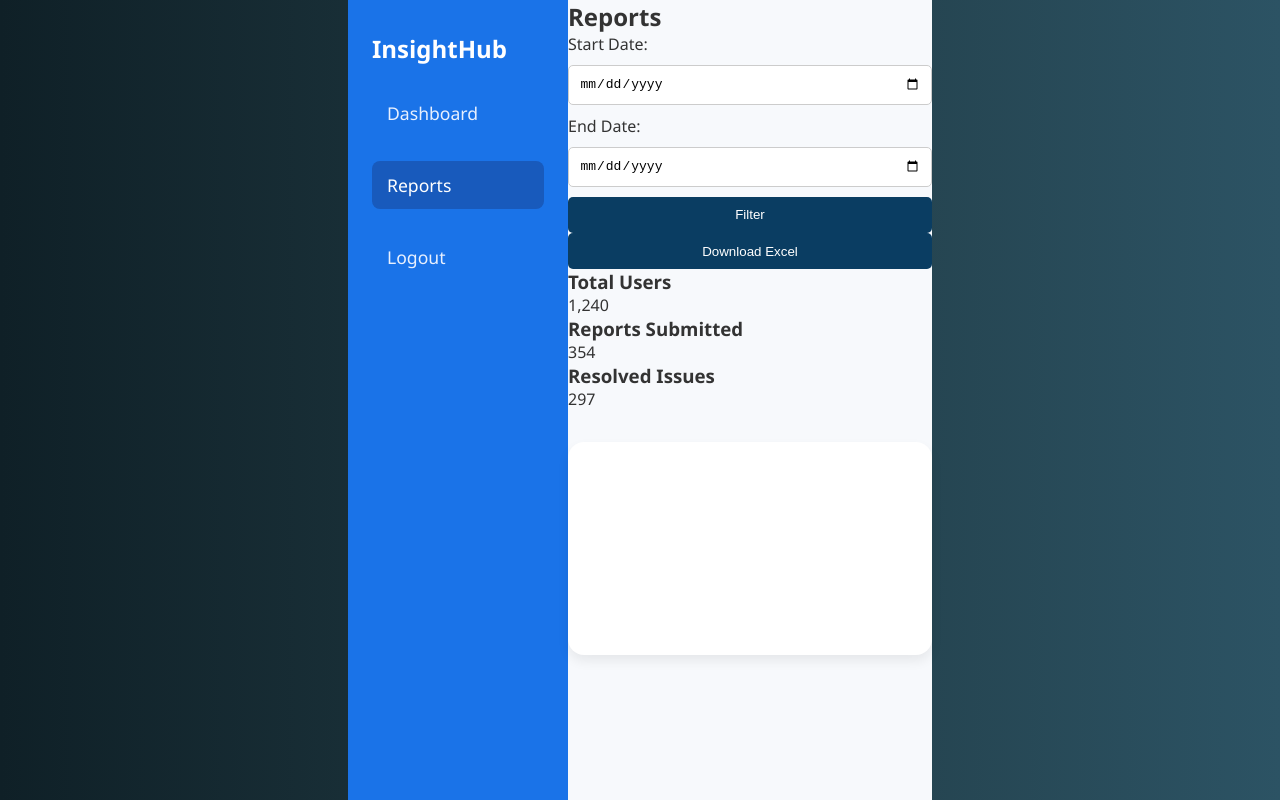
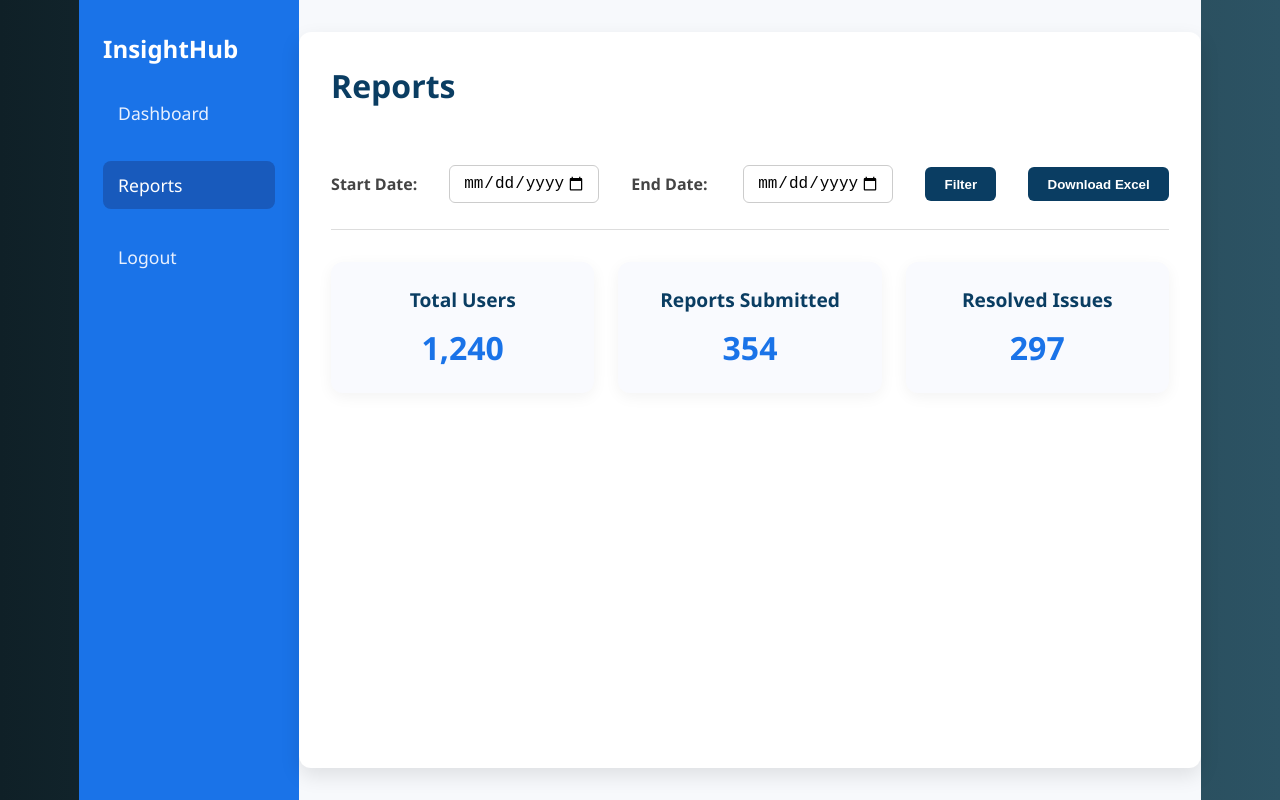
Before and after one commit to LutendoMuthala/insightsHub, a plain HTML site: page reports.html in a window 1280 px wide. Drawn offline with nearby package versions, Linux system fonts and the light colour scheme.

```diff
--- a/reports.html
+++ b/reports.html
@@ -25,10 +25,10 @@
       <!-- Filters -->
       <section class="report-filters">
         <label for="start-date">Start Date:</label>
-        <input type="date" id="start-date">
+        <input type="date" id="start-date" />
 
         <label for="end-date">End Date:</label>
-        <input type="date" id="end-date">
+        <input type="date" id="end-date" />
 
         <button onclick="filterReports()">Filter</button>
         <button onclick="downloadExcel()">Download Excel</button>
@@ -53,6 +53,7 @@
       <!-- Chart -->
       <section class="charts">
         <div class="chart-container hidden" id="chartSection">
+          <h3>Reports Overview</h3>
           <canvas id="reportChart"></canvas>
         </div>
       </section>
--- a/style.css
+++ b/style.css
@@ -385,3 +385,158 @@ body {
     gap: 1rem;
   }
 }
+
+/* ======== Reporting Page Styles ======== */
+
+.report-main {
+  max-width: 1200px;
+  margin: 2rem auto;
+  padding: 2rem 2rem;
+  background: #fff;
+  border-radius: 12px;
+  box-shadow: 0 8px 20px rgb(0 0 0 / 0.1);
+  box-sizing: border-box;
+  min-height: 80vh;
+  display: flex;
+  flex-direction: column;
+  gap: 2rem;
+  color: #0a3d62;
+}
+
+.report-main > h2 {
+  font-weight: 700;
+  font-size: 2rem;
+  margin-bottom: 1rem;
+}
+
+/* Filters - horizontally aligned with spacing */
+.report-filters {
+  display: flex;
+  flex-wrap: wrap;
+  align-items: center;
+  gap: 1rem 2rem;
+  border-bottom: 1px solid #ddd;
+  padding-bottom: 1rem;
+  font-size: 1rem;
+  color: #444;
+}
+
+.report-filters label {
+  min-width: 80px;
+  font-weight: 600;
+}
+
+.report-filters input[type="date"] {
+  padding: 0.5rem 0.8rem;
+  border-radius: 6px;
+  border: 1px solid #ccc;
+  font-size: 1rem;
+  cursor: pointer;
+  transition: border-color 0.2s ease;
+  width: 150px;
+}
+
+.report-filters input[type="date"]:focus {
+  border-color: #0a3d62;
+  outline: none;
+}
+
+.report-filters button {
+  background-color: #0a3d62;
+  color: white;
+  border: none;
+  padding: 0.6rem 1.2rem;
+  border-radius: 6px;
+  cursor: pointer;
+  font-weight: 600;
+  transition: background-color 0.3s ease;
+  flex-shrink: 0;
+  width: auto; /* override previous full width */
+}
+
+.report-filters button:hover {
+  background-color: #054470;
+}
+
+/* Cards layout */
+.report-cards {
+  display: flex;
+  gap: 1.5rem;
+  flex-wrap: wrap;
+  justify-content: space-between;
+}
+
+.report-cards .card {
+  flex: 1 1 250px;
+  background: #f9fafe;
+  border-radius: 12px;
+  padding: 1.5rem 2rem;
+  box-shadow: 0 4px 15px rgb(0 0 0 / 0.05);
+  color: #0a3d62;
+  text-align: center;
+  transition: box-shadow 0.3s ease;
+}
+
+.report-cards .card:hover {
+  box-shadow: 0 6px 20px rgb(0 0 0 / 0.15);
+}
+
+.report-cards .card h3 {
+  font-weight: 700;
+  font-size: 1.2rem;
+  margin-bottom: 0.8rem;
+}
+
+.report-cards .card p {
+  font-weight: 700;
+  font-size: 2rem;
+  margin: 0;
+  color: #1a73e8;
+}
+
+/* Charts Section */
+.charts {
+  display: flex;
+  flex-direction: column;
+  gap: 1rem;
+}
+
+.chart-container {
+  background: white;
+  padding: 1.5rem 2rem;
+  border-radius: 12px;
+  box-shadow: 0 6px 15px rgb(0 0 0 / 0.1);
+  min-height: 320px;
+  position: relative;
+}
+
+.chart-container h3 {
+  font-weight: 700;
+  color: #0a3d62;
+  margin-bottom: 1rem;
+  font-size: 1.5rem;
+}
+
+/* Show/hide chart container */
+.chart-container.hidden {
+  display: none;
+}
+
+/* Responsive */
+@media (max-width: 900px) {
+  .report-filters {
+    flex-direction: column;
+    align-items: flex-start;
+  }
+
+  .report-filters label,
+  .report-filters input[type="date"],
+  .report-filters button {
+    width: 100%;
+    min-width: unset;
+  }
+
+  .report-cards {
+    flex-direction: column;
+  }
+}
```
